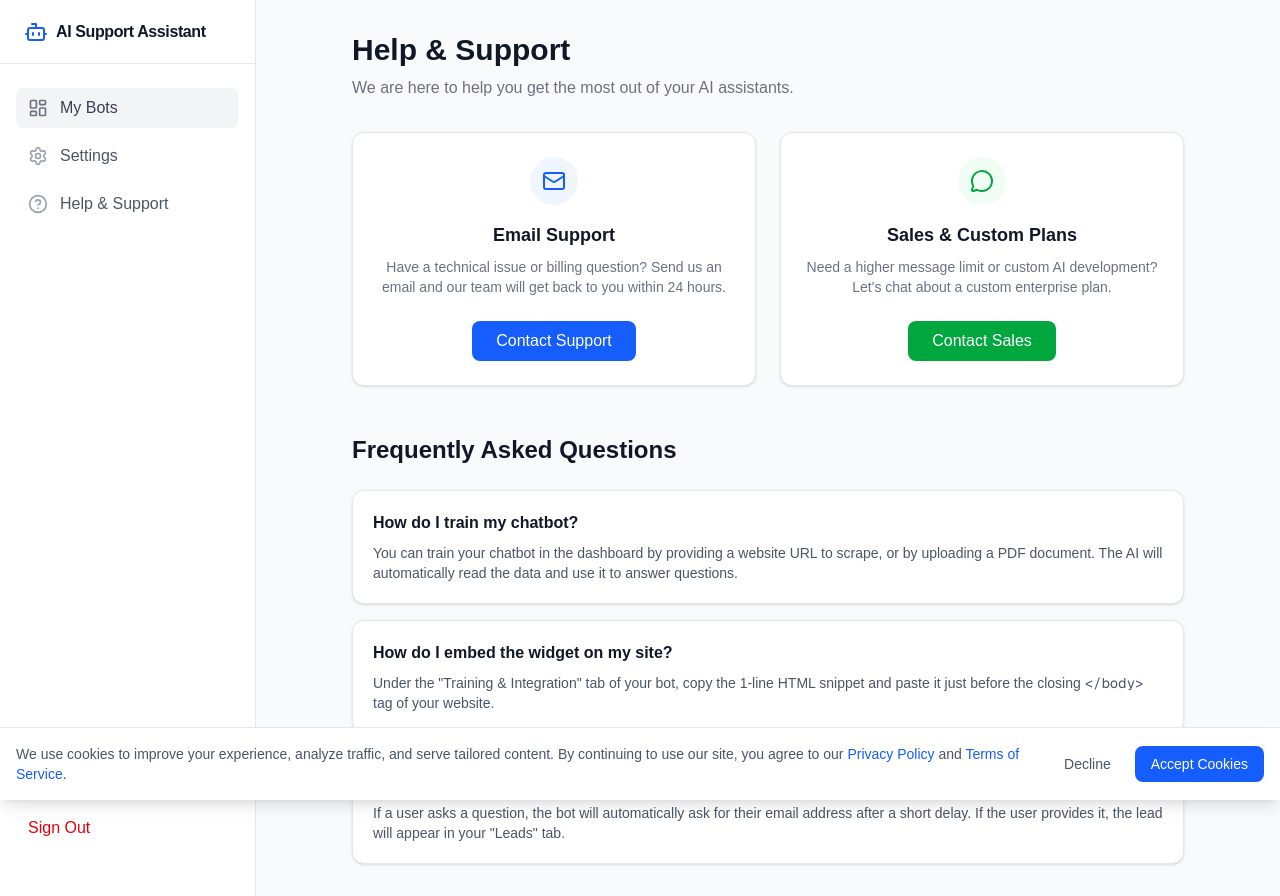
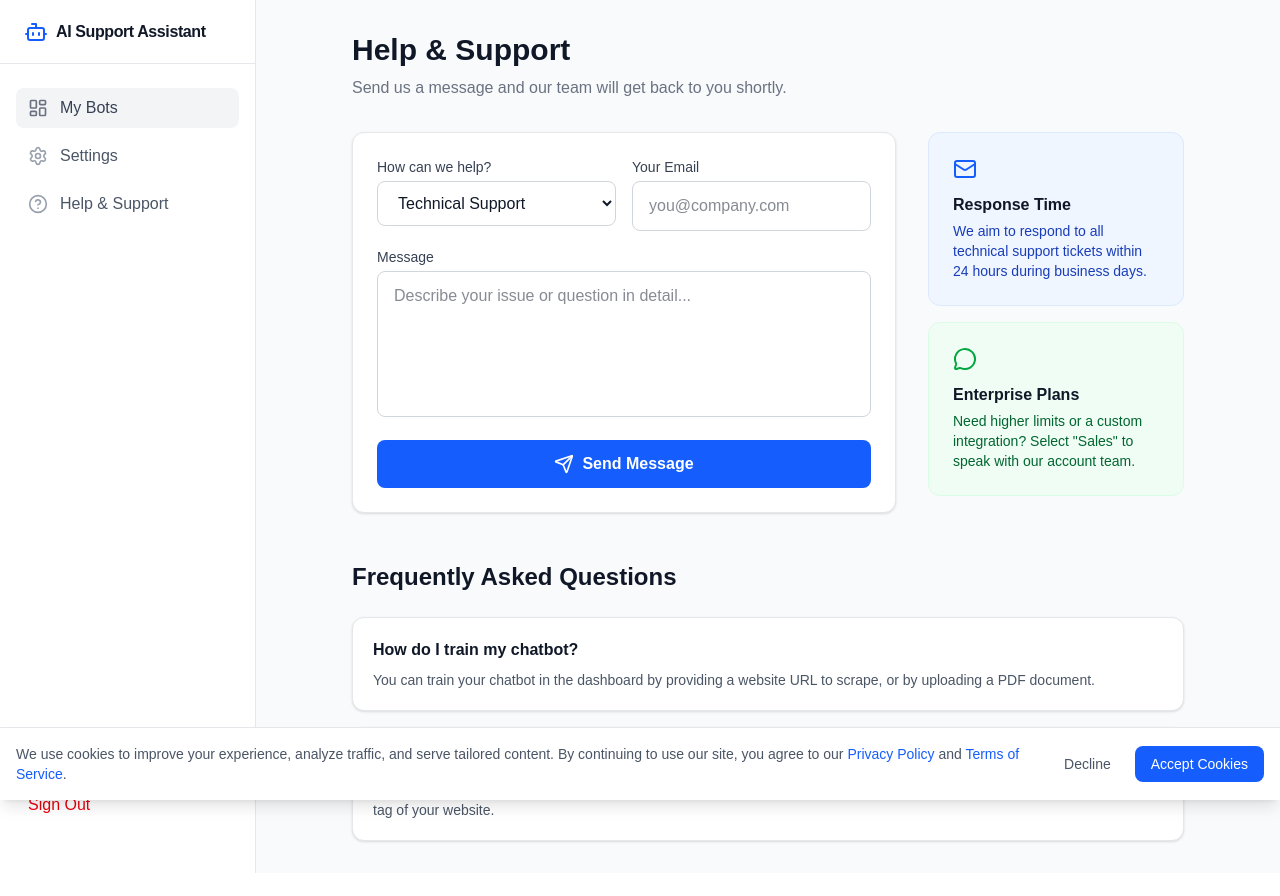
Before and after one commit to xfenixbomberx/ai-chatbot-saas, a Next.js app: page /dashboard/support in a window 1280 px wide. After the commit the page ends 873 px from the top, so only its background shows below. Built offline with nearby package versions, Linux system fonts and the light colour scheme.

Commit message:
Refactor Support page to use an integrated Resend contact form

```diff
--- /dev/null
+++ b/src/app/api/support/route.ts
@@ -0,0 +1,38 @@
+import { NextResponse } from "next/server";
+
+export async function POST(req: Request) {
+  try {
+    const { category, message, replyTo } = await req.json();
+
+    if (!message || !replyTo) {
+      return NextResponse.json({ error: "Missing fields" }, { status: 400 });
+    }
+
+    const resendRes = await fetch("https://api.resend.com/emails", {
+      method: "POST",
+      headers: {
+        "Authorization": `Bearer ${process.env.RESEND_API_KEY}`,
+        "Content-Type": "application/json"
+      },
+      body: JSON.stringify({
+        from: "AI Support Form <onboarding@resend.dev>",
+        to: "delivered@resend.dev", // In production, change this to your actual email
+        reply_to: replyTo,
+        subject: `New ${category} Request from Dashboard`,
+        html: `<p><strong>Category:</strong> ${category}</p>
+               <p><strong>From:</strong> ${replyTo}</p>
+               <p><strong>Message:</strong></p>
+               <blockquote>${message}</blockquote>`
+      })
+    });
+
+    if (!resendRes.ok) {
+      throw new Error("Failed to send email via Resend");
+    }
+
+    return NextResponse.json({ success: true }, { status: 200 });
+  } catch (error: any) {
+    console.error("Support form error:", error);
+    return NextResponse.json({ error: "Internal Server Error" }, { status: 500 });
+  }
+}
--- a/src/app/dashboard/support/page.tsx
+++ b/src/app/dashboard/support/page.tsx
@@ -1,74 +1,152 @@
-import { Mail, MessageCircle, FileText } from "lucide-react";
+"use client";
+
+import { useState } from "react";
+import { Mail, MessageCircle, Send, Loader2, CheckCircle2 } from "lucide-react";
 
 export default function SupportPage() {
+  const [category, setCategory] = useState("Technical Support");
+  const [email, setEmail] = useState("");
+  const [message, setMessage] = useState("");
+  const [status, setStatus] = useState<"idle" | "submitting" | "success" | "error">("idle");
+
+  const handleSubmit = async (e: React.FormEvent) => {
+    e.preventDefault();
+    if (!email || !message) return;
+
+    setStatus("submitting");
+    try {
+      const res = await fetch("/api/support", {
+        method: "POST",
+        headers: { "Content-Type": "application/json" },
+        body: JSON.stringify({ category, message, replyTo: email })
+      });
+
+      if (res.ok) {
+        setStatus("success");
+        setMessage("");
+      } else {
+        setStatus("error");
+      }
+    } catch (err) {
+      setStatus("error");
+    }
+  };
+
   return (
     <div className="p-8 max-w-4xl mx-auto">
       <div className="mb-8">
         <h1 className="text-3xl font-bold text-gray-900">Help & Support</h1>
-        <p className="text-gray-500 mt-2">We are here to help you get the most out of your AI assistants.</p>
+        <p className="text-gray-500 mt-2">Send us a message and our team will get back to you shortly.</p>
       </div>
 
-      <div className="grid grid-cols-1 md:grid-cols-2 gap-6 mb-12">
-        {/* Email Support */}
-        <div className="bg-white p-6 rounded-xl border border-gray-200 shadow-sm flex flex-col items-center text-center">
-          <div className="w-12 h-12 bg-blue-50 rounded-full flex items-center justify-center mb-4">
-            <Mail className="w-6 h-6 text-blue-600" />
-          </div>
-          <h2 className="text-lg font-bold text-gray-900 mb-2">Email Support</h2>
-          <p className="text-gray-500 mb-6 text-sm">
-            Have a technical issue or billing question? Send us an email and our team will get back to you within 24 hours.
-          </p>
-          <a
-            href="mailto:support@chatbotconfig.uk"
-            className="mt-auto bg-blue-600 hover:bg-blue-700 text-white px-6 py-2 rounded-lg font-medium transition-colors"
-          >
-            Contact Support
-          </a>
+      <div className="grid grid-cols-1 lg:grid-cols-3 gap-8 mb-12">
+        {/* Form Section */}
+        <div className="lg:col-span-2 bg-white p-6 rounded-xl border border-gray-200 shadow-sm">
+          {status === "success" ? (
+            <div className="flex flex-col items-center justify-center text-center h-full py-12">
+              <CheckCircle2 className="w-16 h-16 text-green-500 mb-4" />
+              <h2 className="text-2xl font-bold text-gray-900 mb-2">Message Sent!</h2>
+              <p className="text-gray-500 mb-6">We've received your request and will reply to {email} soon.</p>
+              <button
+                onClick={() => setStatus("idle")}
+                className="text-blue-600 font-medium hover:underline"
+              >
+                Send another message
+              </button>
+            </div>
+          ) : (
+            <form onSubmit={handleSubmit} className="space-y-4">
+              <div className="grid grid-cols-1 md:grid-cols-2 gap-4">
+                <div>
+                  <label className="block text-sm font-medium text-gray-700 mb-1">How can we help?</label>
+                  <select
+                    value={category}
+                    onChange={(e) => setCategory(e.target.value)}
+                    className="w-full px-4 py-3 border border-gray-300 rounded-lg focus:outline-none focus:ring-2 focus:ring-blue-500 bg-white"
+                  >
+                    <option value="Technical Support">Technical Support</option>
+                    <option value="Billing Question">Billing Question</option>
+                    <option value="Sales / Custom Plan">Sales / Custom Plan</option>
+                    <option value="Feature Request">Feature Request</option>
+                  </select>
+                </div>
+                <div>
+                  <label className="block text-sm font-medium text-gray-700 mb-1">Your Email</label>
+                  <input
+                    type="email"
+                    required
+                    value={email}
+                    onChange={(e) => setEmail(e.target.value)}
+                    placeholder="you@company.com"
+                    className="w-full px-4 py-3 border border-gray-300 rounded-lg focus:outline-none focus:ring-2 focus:ring-blue-500"
+                  />
+                </div>
+              </div>
+
+              <div>
+                <label className="block text-sm font-medium text-gray-700 mb-1">Message</label>
+                <textarea
+                  required
+                  rows={5}
+                  value={message}
+                  onChange={(e) => setMessage(e.target.value)}
+                  placeholder="Describe your issue or question in detail..."
+                  className="w-full px-4 py-3 border border-gray-300 rounded-lg focus:outline-none focus:ring-2 focus:ring-blue-500 resize-none"
+                />
+              </div>
+
+              {status === "error" && (
+                <p className="text-red-500 text-sm font-medium">Failed to send message. Please try again.</p>
+              )}
+
+              <button
+                type="submit"
+                disabled={status === "submitting"}
+                className="w-full bg-blue-600 hover:bg-blue-700 disabled:bg-blue-400 text-white py-3 rounded-lg font-bold flex items-center justify-center transition-colors"
+              >
+                {status === "submitting" ? (
+                  <Loader2 className="w-5 h-5 animate-spin" />
+                ) : (
+                  <>
+                    <Send className="w-5 h-5 mr-2" /> Send Message
+                  </>
+                )}
+              </button>
+            </form>
+          )}
         </div>
 
-        {/* Sales & Custom Plans */}
-        <div className="bg-white p-6 rounded-xl border border-gray-200 shadow-sm flex flex-col items-center text-center">
-          <div className="w-12 h-12 bg-green-50 rounded-full flex items-center justify-center mb-4">
-            <MessageCircle className="w-6 h-6 text-green-600" />
+        {/* Contact Info Sidebar */}
+        <div className="space-y-4">
+          <div className="bg-blue-50 p-6 rounded-xl border border-blue-100">
+            <Mail className="w-6 h-6 text-blue-600 mb-3" />
+            <h3 className="font-bold text-gray-900 mb-1">Response Time</h3>
+            <p className="text-blue-800 text-sm">We aim to respond to all technical support tickets within 24 hours during business days.</p>
           </div>
-          <h2 className="text-lg font-bold text-gray-900 mb-2">Sales & Custom Plans</h2>
-          <p className="text-gray-500 mb-6 text-sm">
-            Need a higher message limit or custom AI development? Let's chat about a custom enterprise plan.
-          </p>
-          <a
-            href="mailto:sales@chatbotconfig.uk"
-            className="mt-auto bg-green-600 hover:bg-green-700 text-white px-6 py-2 rounded-lg font-medium transition-colors"
-          >
-            Contact Sales
-          </a>
+
+          <div className="bg-green-50 p-6 rounded-xl border border-green-100">
+            <MessageCircle className="w-6 h-6 text-green-600 mb-3" />
+            <h3 className="font-bold text-gray-900 mb-1">Enterprise Plans</h3>
+            <p className="text-green-800 text-sm">Need higher limits or a custom integration? Select "Sales" to speak with our account team.</p>
+          </div>
         </div>
       </div>
 
       {/* FAQ */}
       <h2 className="text-2xl font-bold text-gray-900 mb-6">Frequently Asked Questions</h2>
       <div className="space-y-4">
-
         <div className="bg-white p-5 rounded-xl border border-gray-200 shadow-sm">
           <h3 className="font-bold text-gray-900 mb-2">How do I train my chatbot?</h3>
           <p className="text-gray-600 text-sm">
-            You can train your chatbot in the dashboard by providing a website URL to scrape, or by uploading a PDF document. The AI will automatically read the data and use it to answer questions.
+            You can train your chatbot in the dashboard by providing a website URL to scrape, or by uploading a PDF document.
           </p>
         </div>
-
         <div className="bg-white p-5 rounded-xl border border-gray-200 shadow-sm">
           <h3 className="font-bold text-gray-900 mb-2">How do I embed the widget on my site?</h3>
           <p className="text-gray-600 text-sm">
             Under the "Training & Integration" tab of your bot, copy the 1-line HTML snippet and paste it just before the closing <code>&lt;/body&gt;</code> tag of your website.
           </p>
         </div>
-
-        <div className="bg-white p-5 rounded-xl border border-gray-200 shadow-sm">
-          <h3 className="font-bold text-gray-900 mb-2">How does lead capture work?</h3>
-          <p className="text-gray-600 text-sm">
-            If a user asks a question, the bot will automatically ask for their email address after a short delay. If the user provides it, the lead will appear in your "Leads" tab.
-          </p>
-        </div>
-
       </div>
     </div>
   );
```
